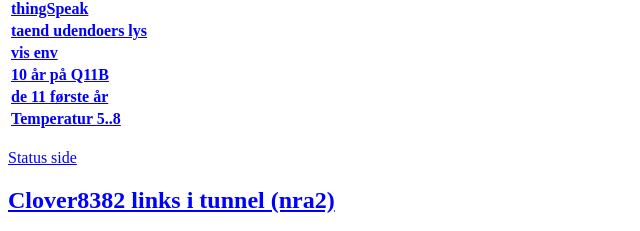
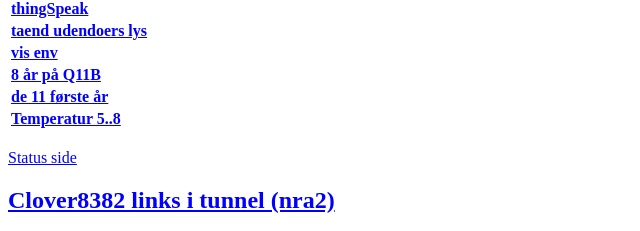
Before and after one commit to lhaugaard/lhaugaard.github.io, a plain HTML site: page index.html in a window 1280 px wide. Shown: the part 338-569 px from the top of the page, 0-640 px from the left. Drawn offline with Linux system fonts and the light colour scheme.

Commit message:
Update index.html

```diff
--- a/index.html
+++ b/index.html
@@ -24,7 +24,7 @@ vlink="#000080" alink="#FF0000">
 <TR><TD><B><a href="http://thingspeak.com/">thingSpeak</a></B></TD></TR>
 <TR><TD><B><a href="http://opsamling3/cgi-bin/taendlys">taend udendoers lys</a></B></TD></TR>
 <TR><TD><B><a href="http://opsamling3/cgi-bin/env">vis env</a></B></TD></TR>
-<TR><TD><B><a href="https://lhaugaard.github.io/8aar.html">10 år på Q11B</a></B></TD></TR>
+<TR><TD><B><a href="https://lhaugaard.github.io/10aar.html">8 år på Q11B</a></B></TD></TR>
 <TR><TD><B><a href="https://lhaugaard.github.io/11years.html">de 11 første år</a></B></TD></TR>
 <TR><TD><B><a href="http://opsamling3/cgi-bin/graph4.cgi?D1=2895D642030000&D2=28A9C1DF000000&D3=28D2C9DF000000&D4=28DBBBDF000000&Start=-7d&End=now&Title=Temperatur 5..8&y-axis=temp/C&De1=T 5&De2=T 6&De3=T 7&De4=T 8">Temperatur 5..8</a></B></TD></TR>
 </TABLE>
```
